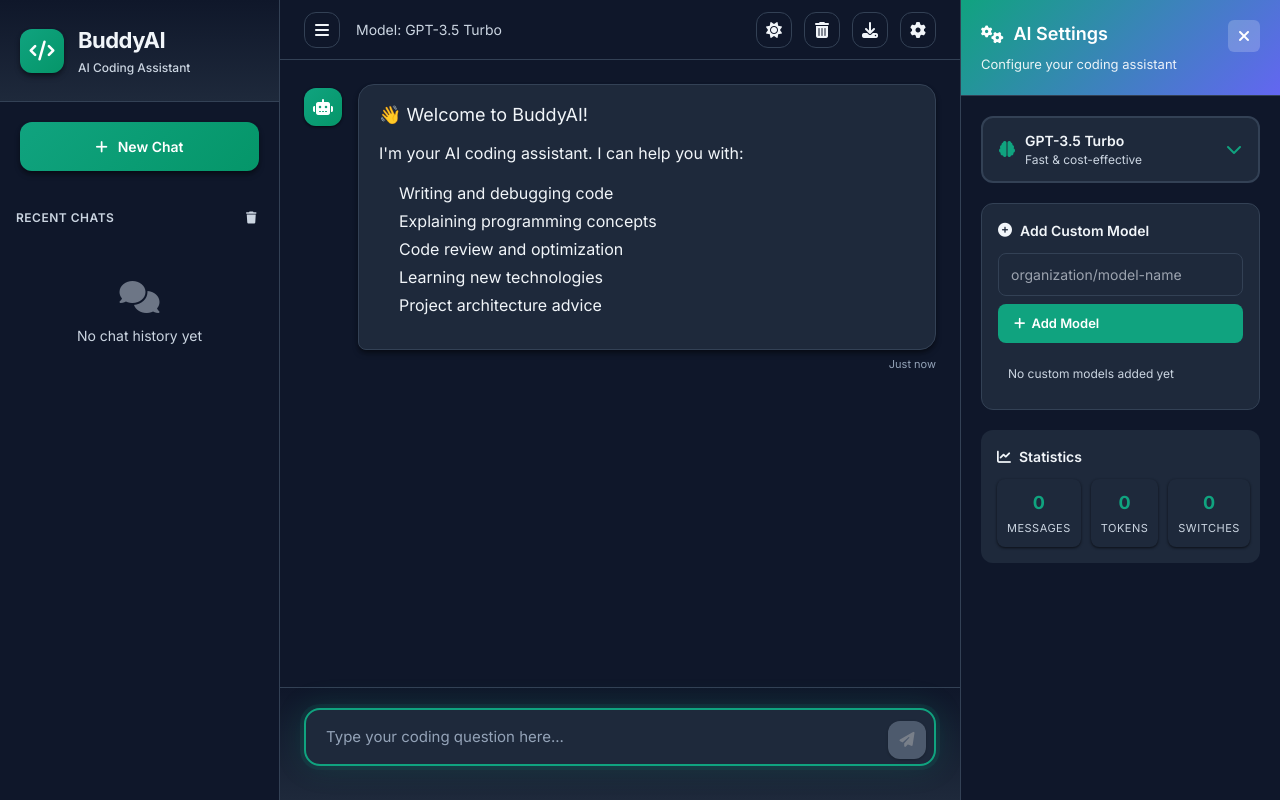
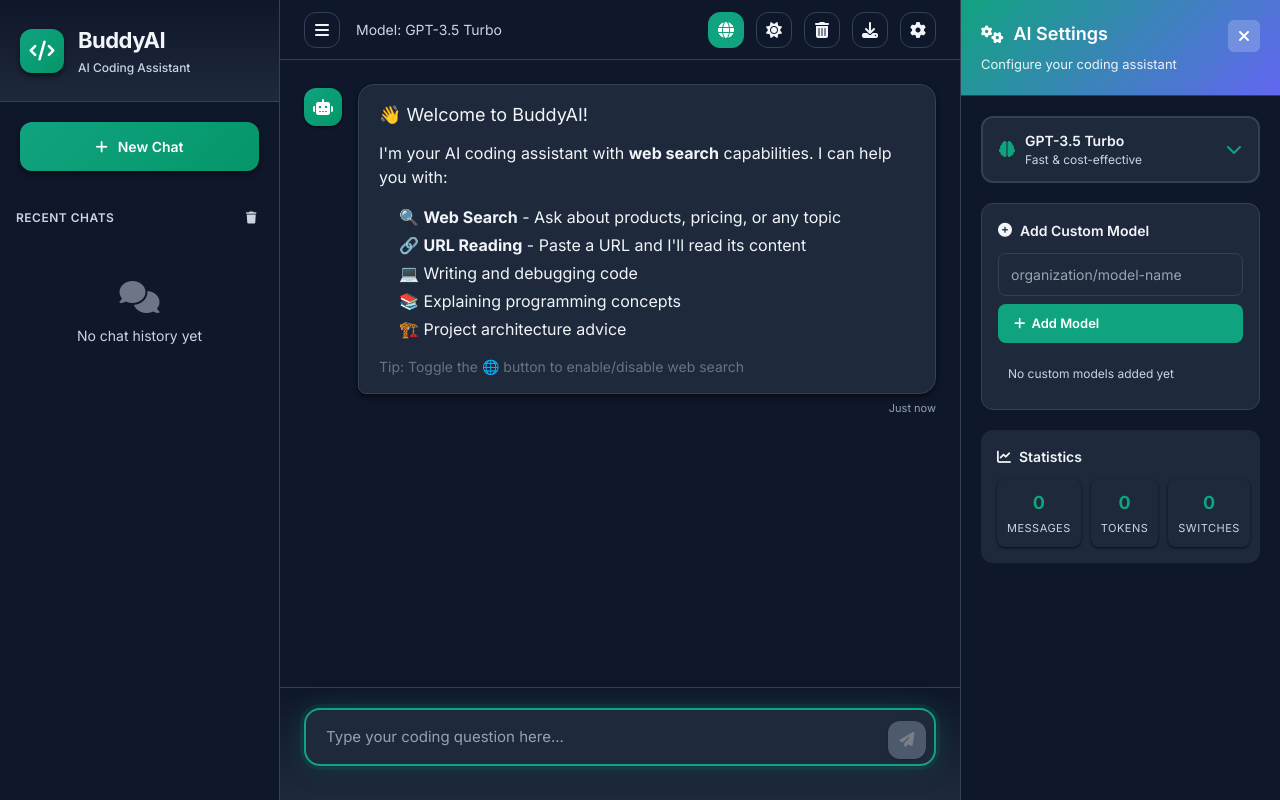
Before and after one commit to anupdhar1997/buddyai-chatbot, a plain HTML site: page index.html in a window 1280 px wide. Drawn offline with nearby package versions, Linux system fonts and the light colour scheme; a script that the page names is missing.

Commit message:
Update index.html

```diff
--- a/index.html
+++ b/index.html
@@ -1330,6 +1330,9 @@
                 </div>
 
                 <div class="top-right flex items-center gap-1 sm:gap-3">
+                    <button class="btn-icon min-w-[40px] min-h-[40px] sm:min-w-[36px] sm:min-h-[36px] active" id="webSearchToggle" title="Toggle Web Search">
+                        <i class="fas fa-globe"></i>
+                    </button>
                     <button class="btn-icon min-w-[40px] min-h-[40px] sm:min-w-[36px] sm:min-h-[36px]" id="themeToggleBtn" title="Toggle Dark Mode">
                         <i class="fas fa-moon"></i>
                     </button>
@@ -1357,14 +1360,15 @@
                         <div class="message-content">
                             <div class="bubble">
                                 <h3 class="text-base sm:text-lg mb-3">👋 Welcome to BuddyAI!</h3>
-                                <p class="text-sm sm:text-base mb-4">I'm your AI coding assistant. I can help you with:</p>
+                                <p class="text-sm sm:text-base mb-4">I'm your AI coding assistant with <strong>web search</strong> capabilities. I can help you with:</p>
                                 <ul class="text-sm sm:text-base pl-5 mb-4 space-y-1">
-                                    <li>Writing and debugging code</li>
-                                    <li>Explaining programming concepts</li>
-                                    <li>Code review and optimization</li>
-                                    <li>Learning new technologies</li>
-                                    <li>Project architecture advice</li>
+                                    <li>🔍 <strong>Web Search</strong> - Ask about products, pricing, or any topic</li>
+                                    <li>🔗 <strong>URL Reading</strong> - Paste a URL and I'll read its content</li>
+                                    <li>💻 Writing and debugging code</li>
+                                    <li>📚 Explaining programming concepts</li>
+                                    <li>🏗️ Project architecture advice</li>
                                 </ul>
+                                <p class="text-xs sm:text-sm text-gray-500">Tip: Toggle the 🌐 button to enable/disable web search</p>
                             </div>
                             <div class="message-time">Just now</div>
                         </div>
```
